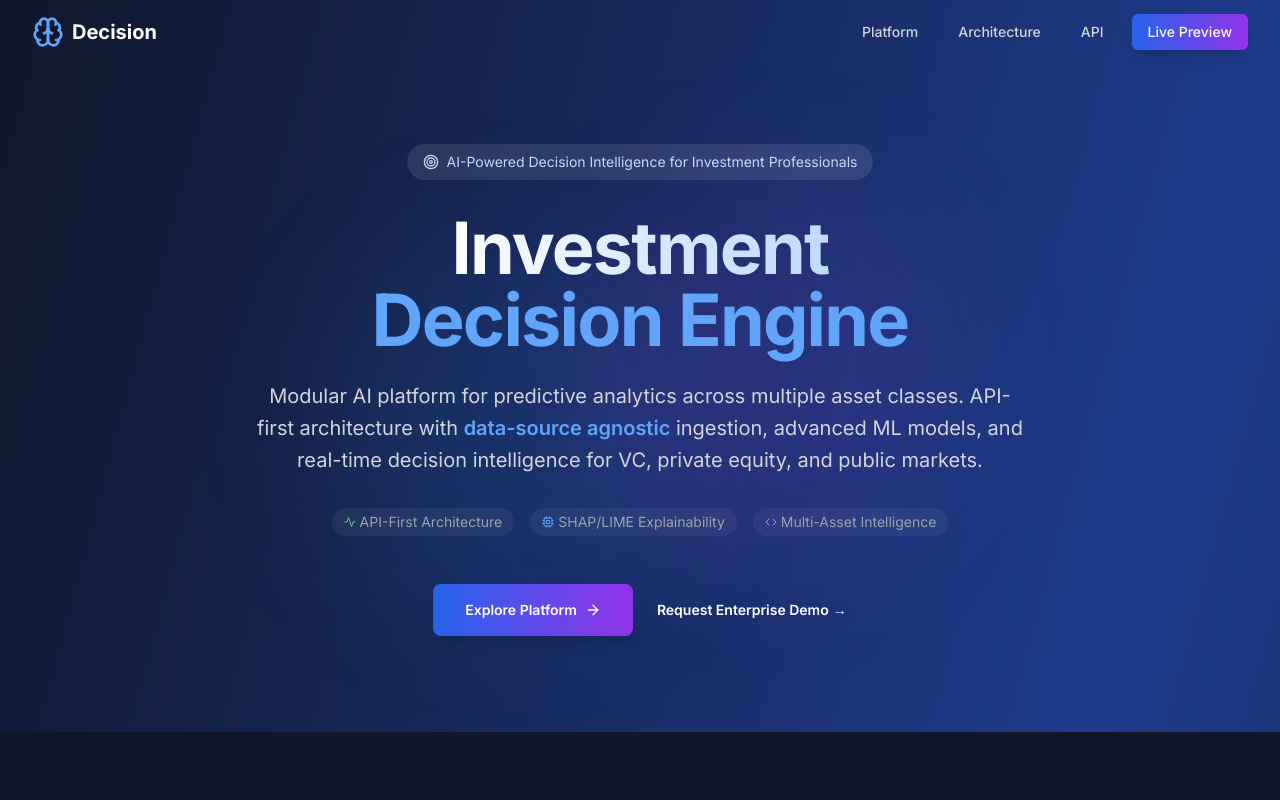
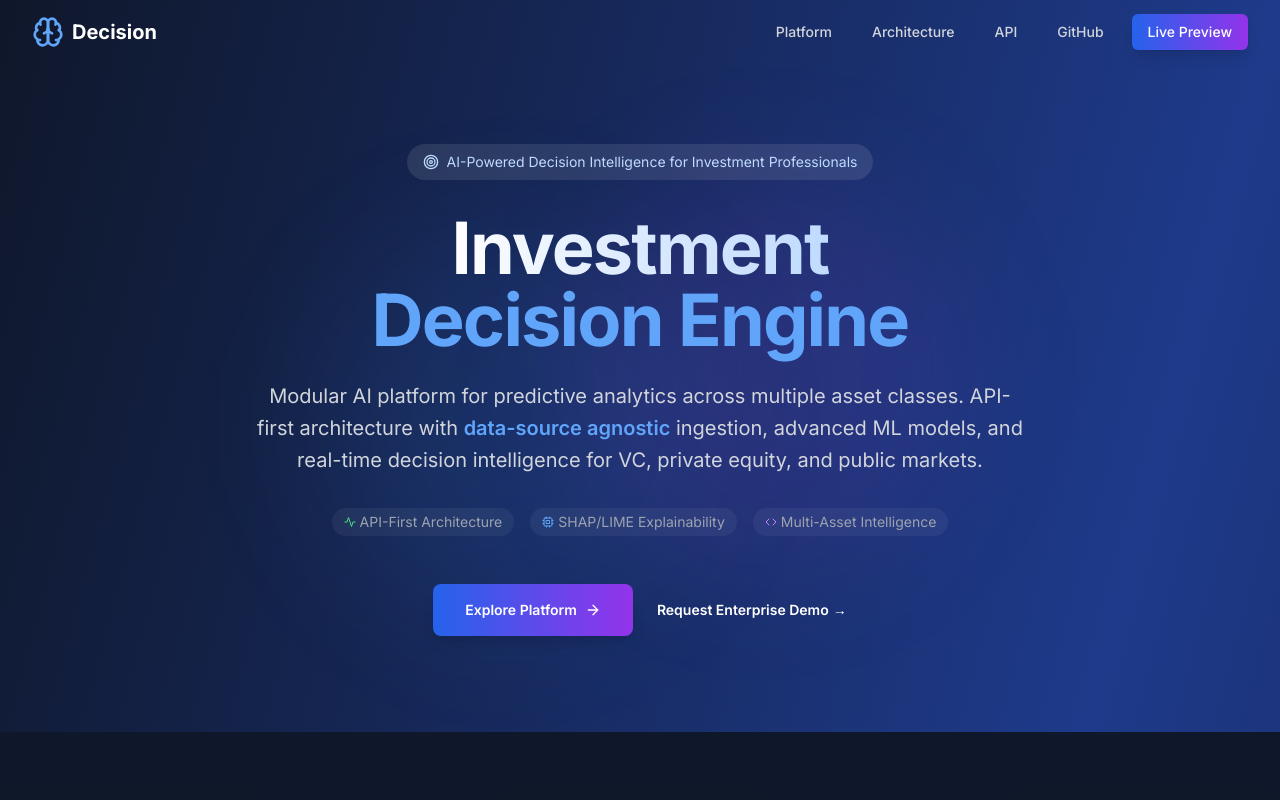
Before and after one commit to ramin-fazli/decision, a Next.js app in the folder frontend/: page / in a window 1280 px wide. Shown: the top 800 px of the page. Built offline with nearby package versions, Linux system fonts and the light colour scheme.

Commit message:
deploy to VM fix

```diff
--- a/frontend/src/app/page.tsx
+++ b/frontend/src/app/page.tsx
@@ -26,6 +26,14 @@
                 </Link>
                 <Link href="#api" className="text-gray-300 hover:text-white px-3 py-2 rounded-md text-sm font-medium transition-colors">
                   API
+                </Link>
+                <Link
+                  href="https://github.com/ramin-fazli/decision"
+                  className="flex items-center text-gray-300 hover:text-white px-3 py-2 rounded-md text-sm font-medium transition-colors"
+                  target="_blank"
+                  rel="noopener noreferrer"
+                >
+                  GitHub
                 </Link>
                 <Link href="/dashboard" className="bg-gradient-to-r from-blue-600 to-purple-600 hover:from-blue-700 hover:to-purple-700 text-white px-4 py-2 rounded-md text-sm font-medium transition-all duration-200 shadow-lg">
                   Live Preview
```
